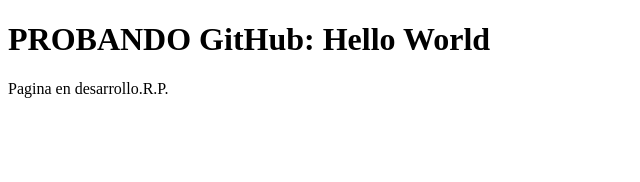
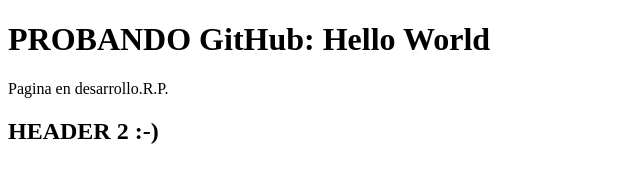
Before and after one commit to raulpugnaloni/raulpugnaloni.github.io, a plain HTML site: page index.html in a window 1280 px wide. Shown: the whole page, without its empty margins (0-640 px from the left). Drawn offline with Linux system fonts and the light colour scheme.

Commit message:
Update index.html

```diff
--- a/index.html
+++ b/index.html
@@ -3,5 +3,6 @@
 <body>
 <h1>PROBANDO GitHub: Hello World</h1>
 <p>Pagina en desarrollo.R.P.</p>
+<h2>HEADER 2 :-) </h2>
 </body>
 </html>
```
